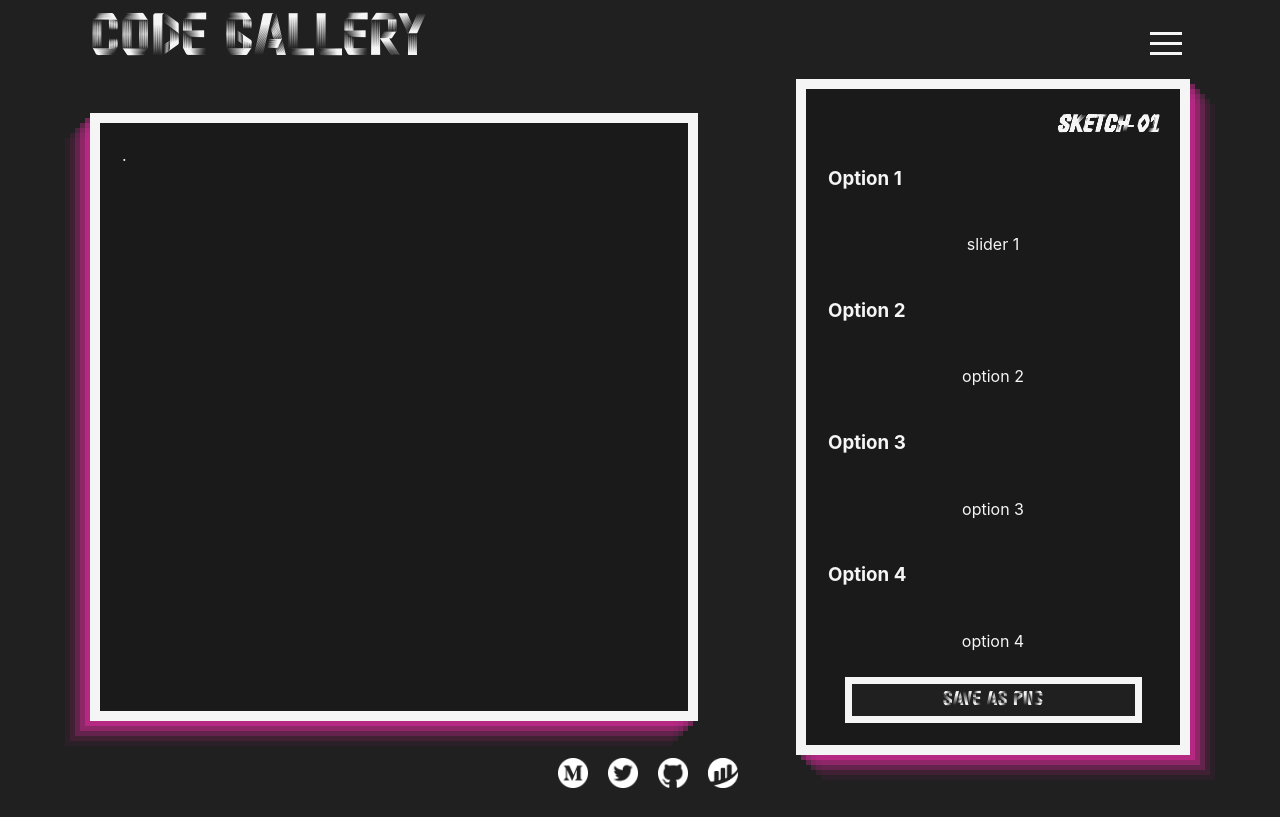
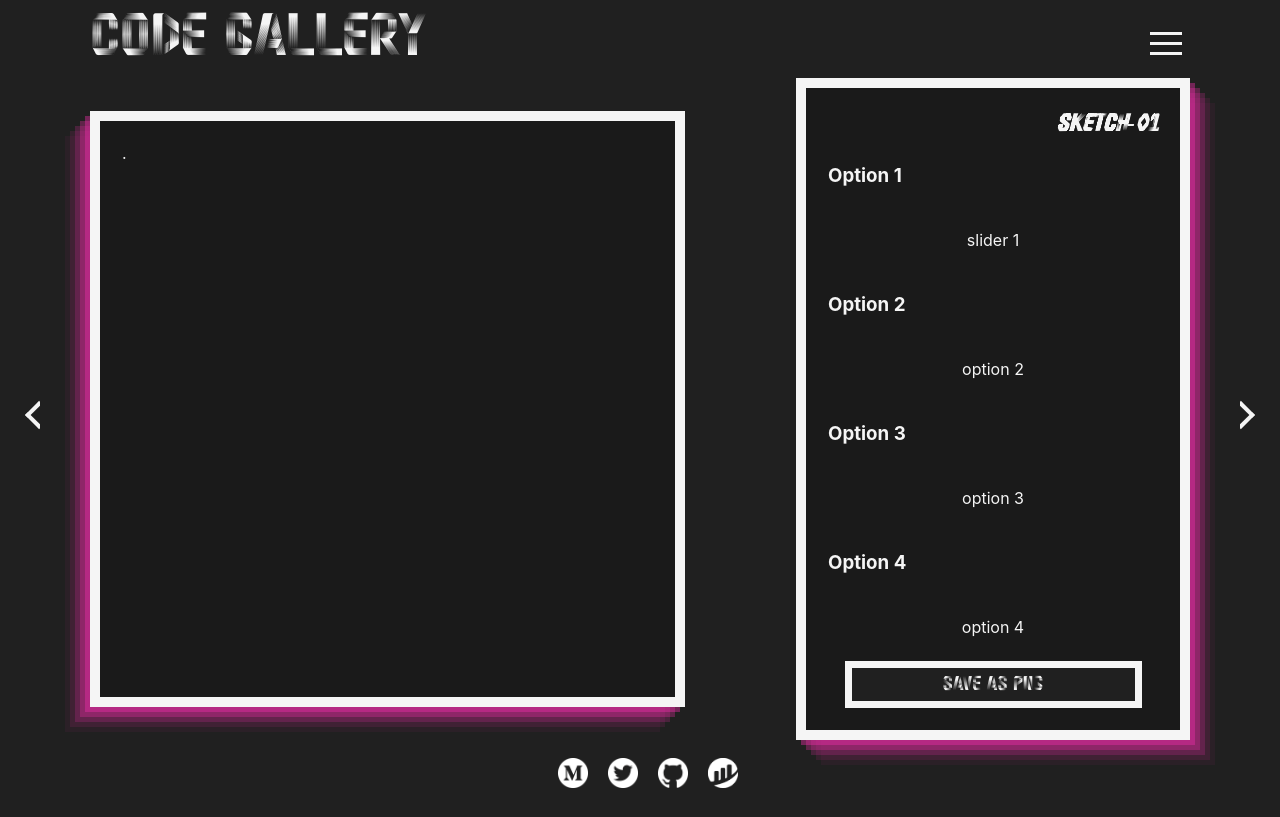
Before and after one commit to 0xLeoDev/Code-Gallery, a React (Create React App) app: page / in a window 1280 px wide. Built offline with nearby package versions, Linux system fonts and the light colour scheme.

Commit message:
added arrows

```diff
--- a/src/App.js
+++ b/src/App.js
@@ -2,10 +2,12 @@ import "./App.css";
 import Footer from "./footer.js";
 import Header from "./header.js";
 import Panel from "./panel.js";
+import Arows from "./arows.js";
 
 function App() {
   return (
     <>
+      <Arows />
       <Header />
       <Panel />
       <Footer />
--- /dev/null
+++ b/src/arows.css
@@ -0,0 +1,56 @@
+.arrowLeft {
+  position: absolute;
+  top: 50%;
+  left: 10px;
+}
+.arrowRight {
+  position: absolute;
+  top: 50%;
+  right: 10px;
+  transform: rotate(180deg);
+}
+
+.arrow {
+  position: relative;
+  width: 30px;
+  height: 30px;
+  cursor: pointer;
+  transition: 1.5s;
+  overflow: hidden;
+}
+
+.arrow:before {
+  position: absolute;
+  display: block;
+  content: "";
+  color: #f5f5f5;
+  width: 16px;
+  height: 16px;
+  border-top: solid 4px;
+  border-left: solid 4px;
+  top: 50%;
+  left: 50%;
+  transform-origin: 0% 0%;
+  transform: rotatez(-45deg);
+}
+.arrow:hover:before {
+  animation: aniArrow01 1s cubic-bezier(0, 0.6, 1, 0.4) infinite 0.5s;
+}
+
+@keyframes aniArrow01 {
+  0% {
+    transform: rotatez(-45deg) translateY(30px) translateX(30px);
+  }
+  100% {
+    transform: rotatez(-45deg) translateY(-35px) translateX(-35px);
+  }
+}
+
+@keyframes aniArrow02 {
+  0% {
+    transform: translateX(45px);
+  }
+  100% {
+    transform: translateX(-44px);
+  }
+}
--- /dev/null
+++ b/src/arows.js
@@ -0,0 +1,26 @@
+import "./arows.css";
+
+function Arows() {
+  return (
+    <>
+      <div
+        onClick={() => {
+          alert("left");
+        }}
+        className="arrowLeft"
+      >
+        <div class="arrow"></div>
+      </div>
+      <div
+        onClick={() => {
+          alert("right");
+        }}
+        className="arrowRight"
+      >
+        <div class="arrow"></div>
+      </div>
+    </>
+  );
+}
+
+export default Arows;
--- a/src/panel.css
+++ b/src/panel.css
@@ -14,7 +14,7 @@ h3 {
   align-items: center;
   justify-content: space-between;
 
-  height: 85vh;
+  height: 83vh;
   margin-bottom: 60px;
 
   /* background: pink; */
@@ -41,7 +41,7 @@ h3 {
   /* width: 200px; */
   background-color: #202020;
   border: 10px solid #f5f5f5;
-  margin-left: 20px;
+  margin-left: 60px;
 
   padding: 2%;
 
```
